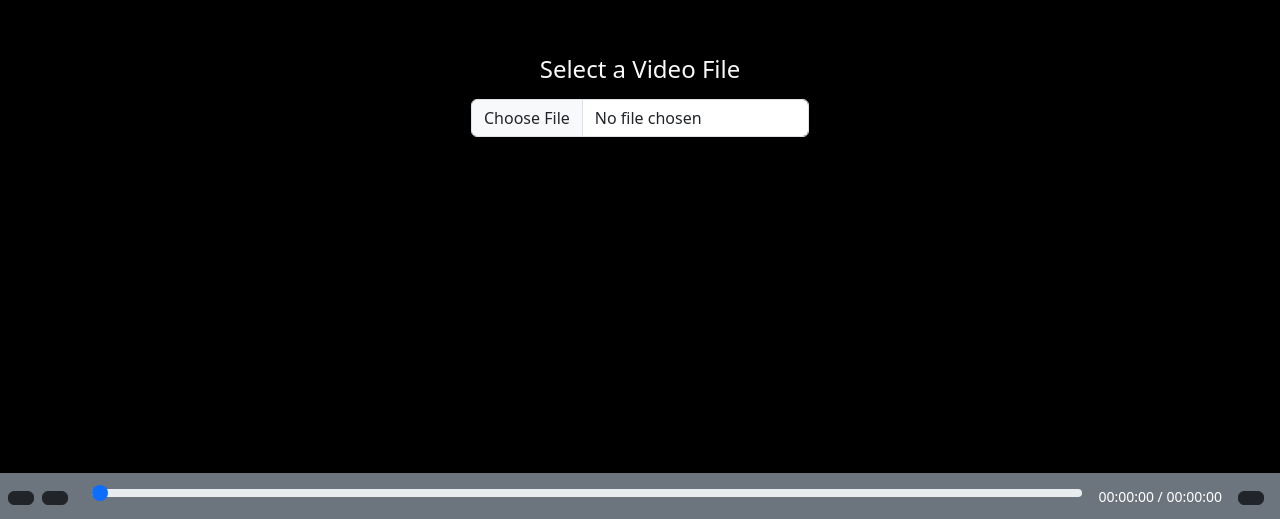
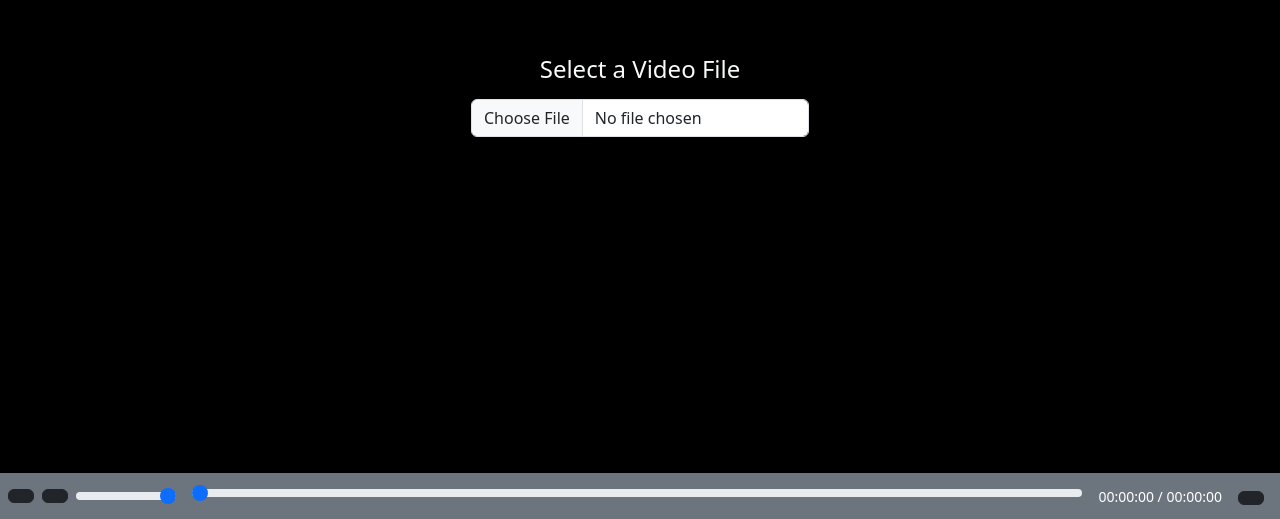
Before and after one commit to 2001dhanasekaran/localStream_player, a React (Vite) app: page / in a window 1280 px wide. Shown: the part 281-800 px from the top of the page. Built offline with nearby package versions, Linux system fonts and the light colour scheme; the HTML template or start-up script is replaced by a standard one.

Commit message:
feature: added volume control and mute functionality to ControlBar and VideoPlayer

```diff
--- a/src/components/player/ControlBar.jsx
+++ b/src/components/player/ControlBar.jsx
@@ -1,4 +1,7 @@
-export default function ControlBar({ videoRef, togglePlay, isPlaying, progress, duration, handleSeek, currentTime }) {
+export default function ControlBar({
+    togglePlay, isPlaying, progress, duration, handleSeek, currentTime,
+    volume, isMuted, toggleMute, handleVolumeChange
+}) {
     const formatTime = (time) => {
         if(!time || isNaN(time)) return "00:00:00";
 
@@ -14,13 +17,29 @@ export default function ControlBar({ videoRef, togglePlay, isPlaying, progress,
 
     return (
         <div className="bg-secondary p-2 d-flex align-items-center justify-content-center">
-            <div>
+            <div className="d-flex align-items-center">
                 <button className="btn btn-dark me-2" onClick={togglePlay}>
                     <i className={isPlaying ? "bi bi-pause-fill" : "bi bi-play-fill"}></i>
                 </button>
-                <button className="btn btn-dark me-2">
-                    <i className="bi bi-volume-up-fill"></i>
-                </button>
+                <div className="d-flex align-items-center">
+                    <button className="btn btn-dark me-2" onClick={toggleMute}>
+                        <i className={
+                            isMuted || volume === 0
+                                ? "bi bi-volume-mute-fill"
+                                : volume < 50
+                                ? "bi bi-volume-down-fill"
+                                : "bi bi-volume-up-fill"
+                            }>
+                        </i>
+                    </button>
+
+                    <input
+                        type="range" className="form-range"
+                        min="0" max="100" value={volume}
+                        onChange={(e) => handleVolumeChange(Number(e.target.value))}
+                        style={{width: "100px"}}
+                    />
+                </div>
             </div>
             <div className="flex-grow-1 mx-3">
                 <input
--- a/src/components/player/videoPlayer.jsx
+++ b/src/components/player/videoPlayer.jsx
@@ -10,6 +10,8 @@ export default function VideoPlayer() {
     const [duration, setDuration] = useState(0);
     const animationRef = useRef(null);
     const [currentTime, setCurrentTime] = useState(0);
+    const [volume, setVolume] = useState(100);
+    const [isMuted, setIsMuted] = useState(false);
 
     const handleFileSelect = (file) => {
         const url = URL.createObjectURL(file);
@@ -61,6 +63,7 @@ export default function VideoPlayer() {
 
         video.addEventListener("loadedmetadata", setVideoDuration);
         video.addEventListener("ended", handleVideoEnd);
+        videoRef.current.volume = volume / 100;
 
         return () => {
             video.removeEventListener("loadedmetadata", setVideoDuration);
@@ -75,6 +78,34 @@ export default function VideoPlayer() {
         const time = (value / 100) * duration;
         videoRef.current.currentTime = time;
         setProgress(value);
+    }
+
+
+    const handleVolumeChange = (value) => {
+        if (!videoRef.current) return;
+
+        const newVolume = value / 100;
+
+        videoRef.current.volume = newVolume;
+        setVolume(value);
+
+        if(newVolume === 0){
+            setIsMuted(true);
+        } else {
+            setIsMuted(false);
+        }
+    }
+
+    const toggleMute = () => {
+        if (!videoRef.current) return;
+
+        if(isMuted){
+            videoRef.current.volume = volume / 100;
+            setIsMuted(false);
+        } else {
+            videoRef.current.volume = 0;
+            setIsMuted(true);
+        }
     }
 
     return (
@@ -97,6 +128,10 @@ export default function VideoPlayer() {
                 duration={duration}
                 handleSeek={handleSeek}
                 currentTime={currentTime}
+                volume={volume}
+                isMuted={isMuted}
+                toggleMute={toggleMute}
+                handleVolumeChange={handleVolumeChange}
             />
         </div>
     );
```
